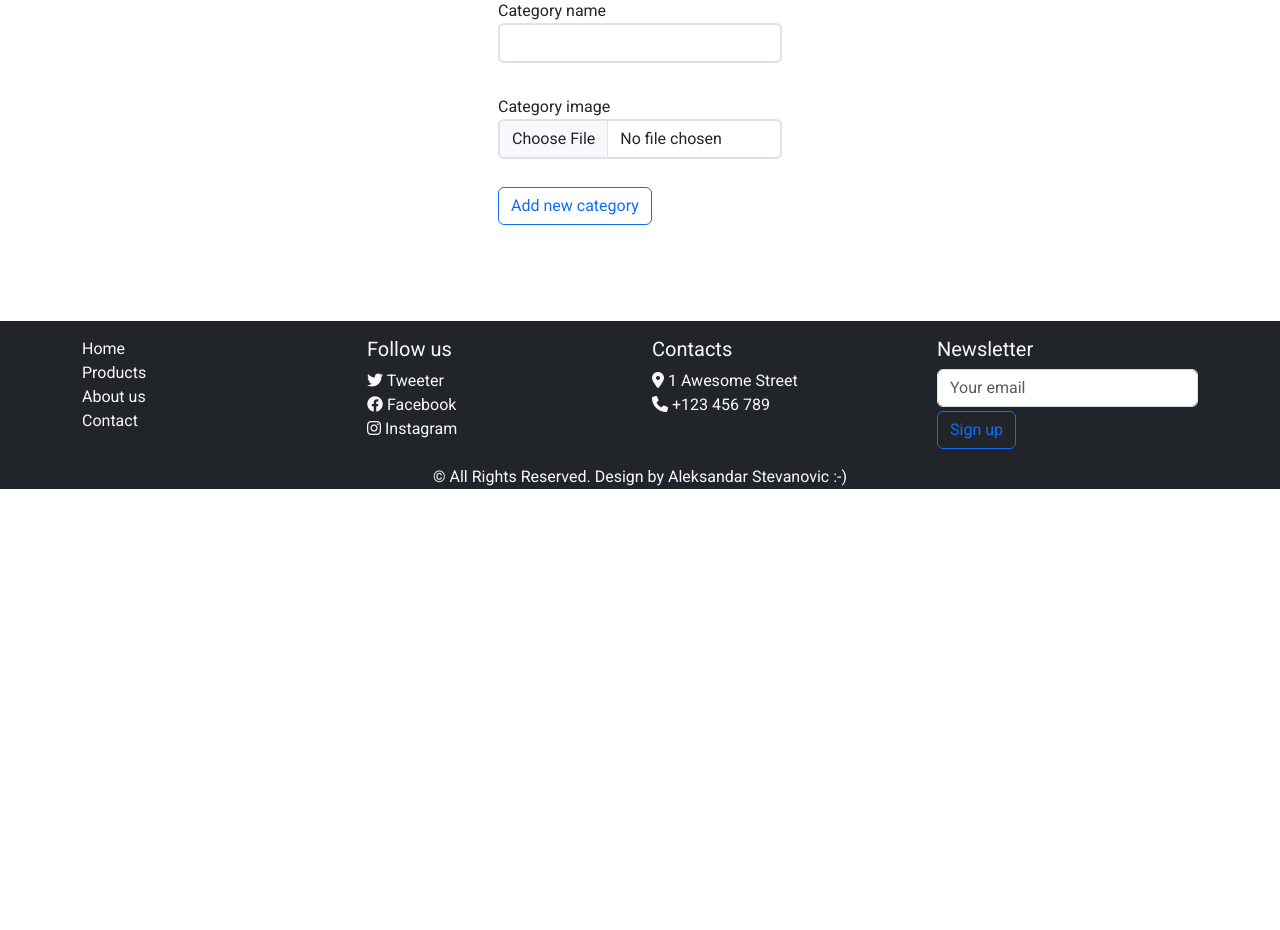
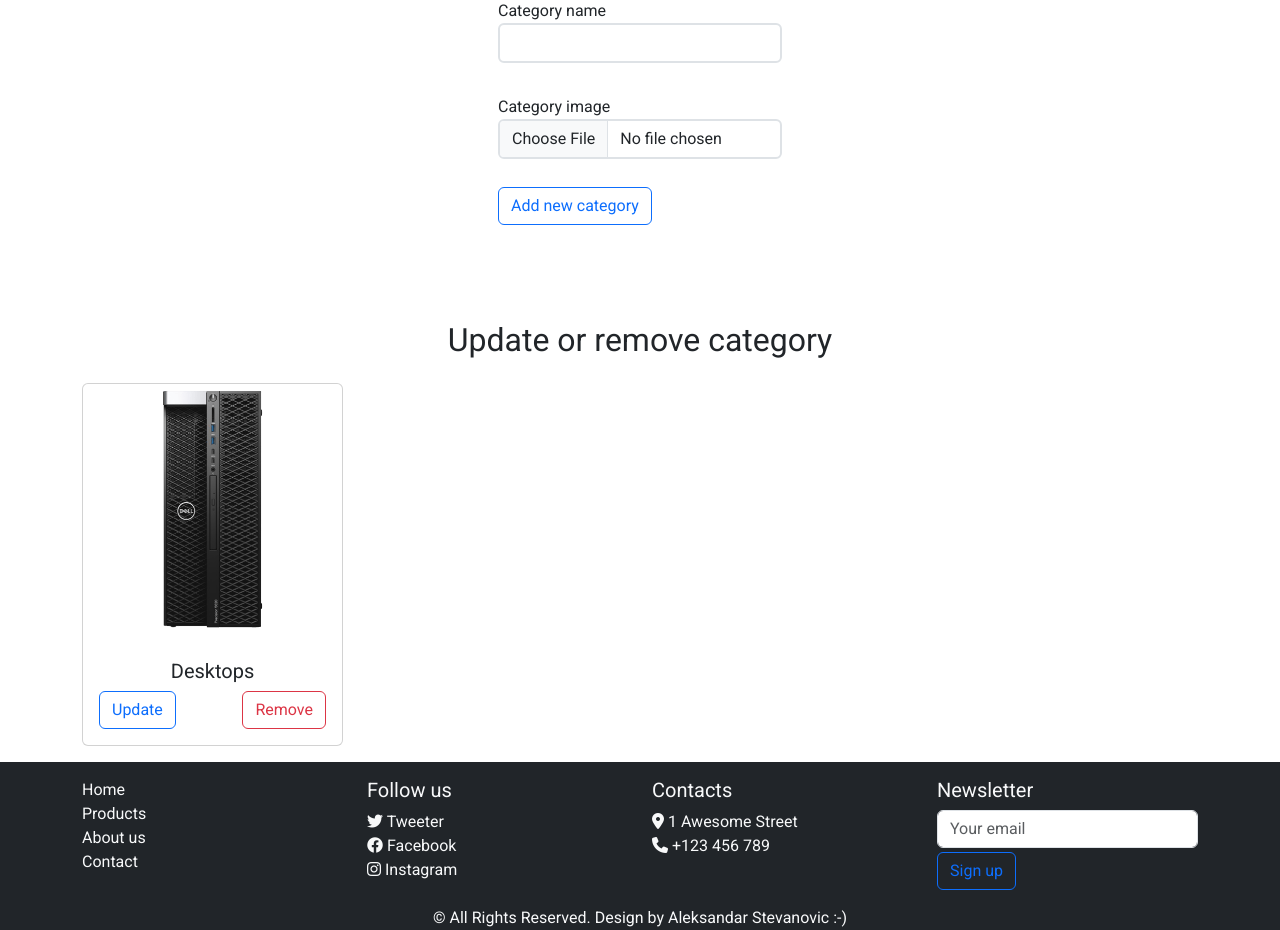
Before and after one commit to alexstev985/final_project, a PHP site: page /admin_panel.php in a window 1280 px wide. Shown: the part 218-1148 px from the top of the page. Before the commit the page ends 707 px from the top, so only its background shows below. Run offline with PHP 8.4, Linux system fonts and the light colour scheme; the visitor is signed in with stand-in values (Sample User, id 1); some libraries are stand-ins or nearby versions.

Commit message:
category card

```diff
--- a/admin_panel.php
+++ b/admin_panel.php
@@ -132,6 +132,23 @@ if (isset($_POST['add_category'])) {
           </form>
         </div>
       </div>
+
+      <h2 class="text-center">Update or remove category</h2>
+
+      <div class="row">
+        <div class="col-3 my-3">
+          <div class="card">
+            <img src="./images/dell_pc.png" class="card-img-top" alt="...">
+            <div class="card-body">
+              <h5 h5 class="card-title text-center">Desktops</h5>
+              <div class="d-flex justify-content-between">
+                <button class="btn btn-outline-primary">Update</button>
+                <button class="btn btn-outline-danger">Remove</button>
+              </div>
+            </div>
+          </div>
+        </div>
+      </div>
     </div>
     <!--Footer-->
     <div class="footer bg-dark text-start text-light py-3">
--- a/classes/product.class.php
+++ b/classes/product.class.php
@@ -1,6 +1,7 @@
 <?php
 
 class Product extends DbConnection {
+    public $category_name;
     public function addCategory ($category_name, $destination) {
         $images = scandir('uploads');
         $pic_name = $_FILES['category_image']['name'];
```
